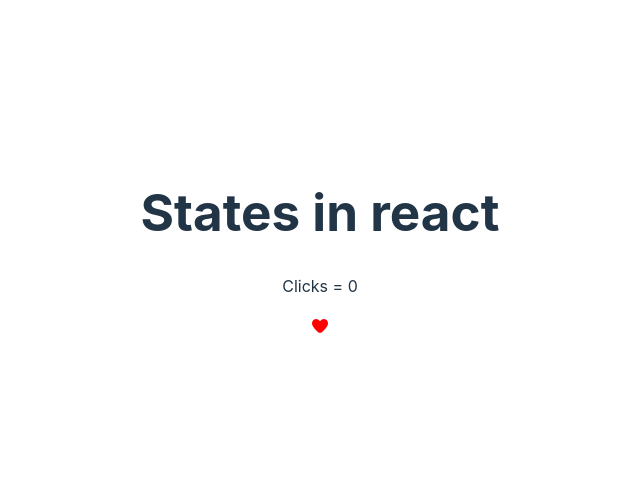
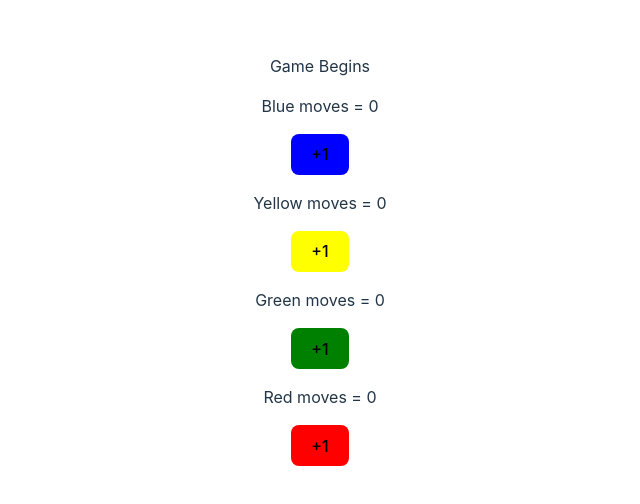
Before and after one commit to kiranmurthynivas/React-practice2, a React (Vite) app: page / in a window 1280 px wide. Shown: the part 148-652 px from the top of the page, without its empty margins (320-960 px from the left). Built offline with nearby package versions, Linux system fonts and the light colour scheme.

Commit message:
Objects state

```diff
--- a/src/App.jsx
+++ b/src/App.jsx
@@ -1,10 +1,9 @@
 import './App.css'
-import LikeButton from './LikeButton'
+import LudoBoard from './LudoBoard'
 function App() {
   return (
     <>
-      <h1>States in react</h1>
-      <LikeButton/>
+     <LudoBoard/>
     </>
   )
 }
--- /dev/null
+++ b/src/LudoBoard.jsx
@@ -0,0 +1,45 @@
+import { useState } from "react"
+
+export default function LudoBoard() {
+
+    let [moves, setmoves] = useState({yellow: 0 , blue: 0, red: 0 , green: 0});
+
+    let updateBlue = () => {
+         setmoves((prevMoves) => {
+            return {...prevMoves, blue:prevMoves.blue + 1};
+         })
+    }
+    let updateYellow = () => {
+         setmoves((prevMoves) => {
+            return {...prevMoves, blue:prevMoves.yellow + 1};
+         })
+    }
+
+    let updateGreen = () => {
+         setmoves((prevMoves) => {
+            return {...prevMoves, blue:prevMoves.green + 1};
+         })
+    }
+
+    let updateRed = () => {
+         setmoves((prevMoves) => {
+            return {...prevMoves, blue:prevMoves.Red + 1};
+         })
+    }
+
+    return (
+        <div>
+            <p>Game Begins</p>
+            <div className="board">
+                <p>Blue moves = {moves.blue}</p>
+                <button style={{backgroundColor : "blue"}} onClick={updateBlue}>+1</button>
+                <p>Yellow moves = {moves.yellow}</p>
+                <button style={{backgroundColor : "yellow" , color: "black"}} onClick={updateYellow}>+1</button>
+                <p>Green moves = {moves.green}</p>
+                <button style={{backgroundColor : "green"}} onClick={updateGreen}>+1</button>
+                <p >Red moves = {moves.red}</p>
+                <button style={{backgroundColor : "red"}} onClick={updateRed}>+1</button>
+            </div>
+        </div>
+    )
+}
```
